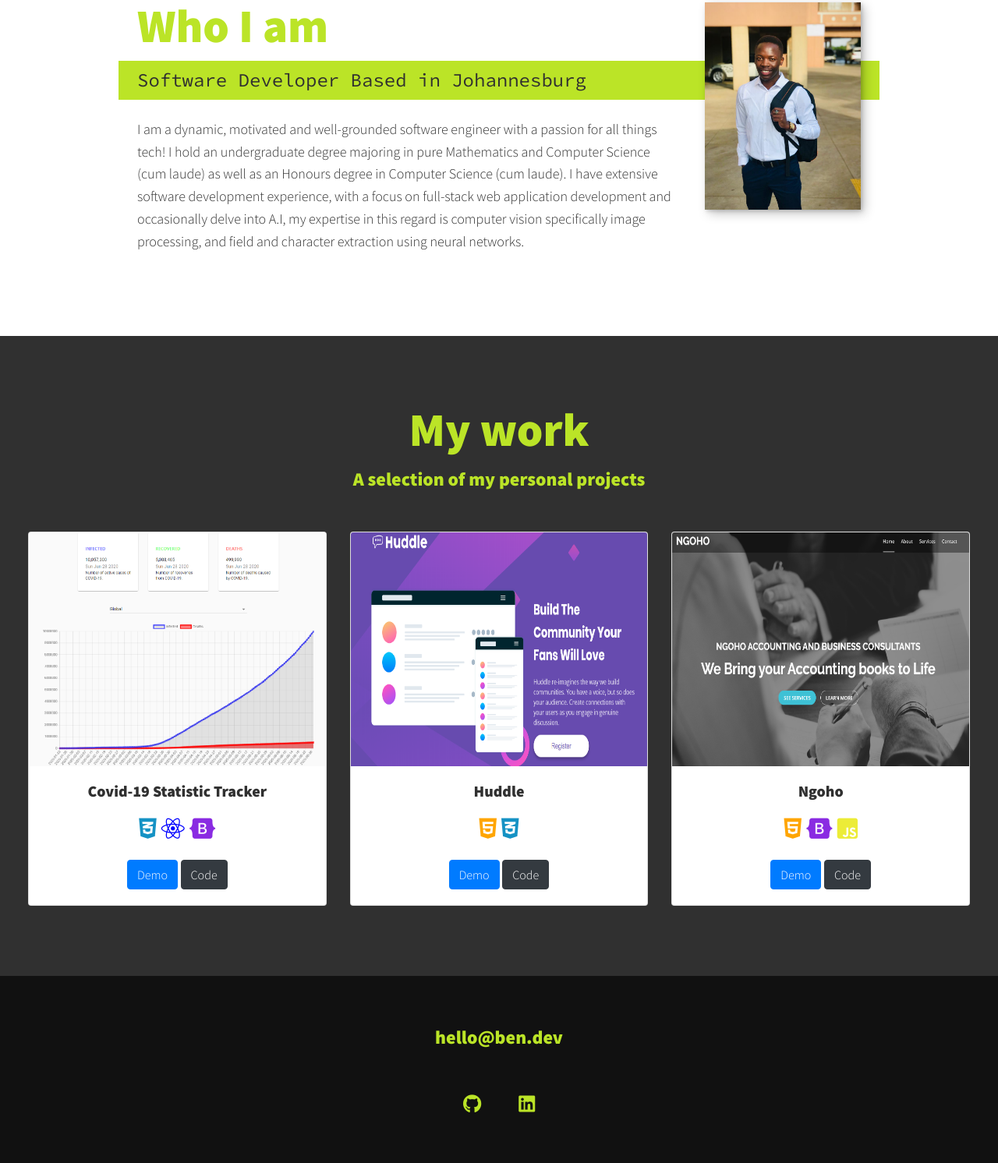
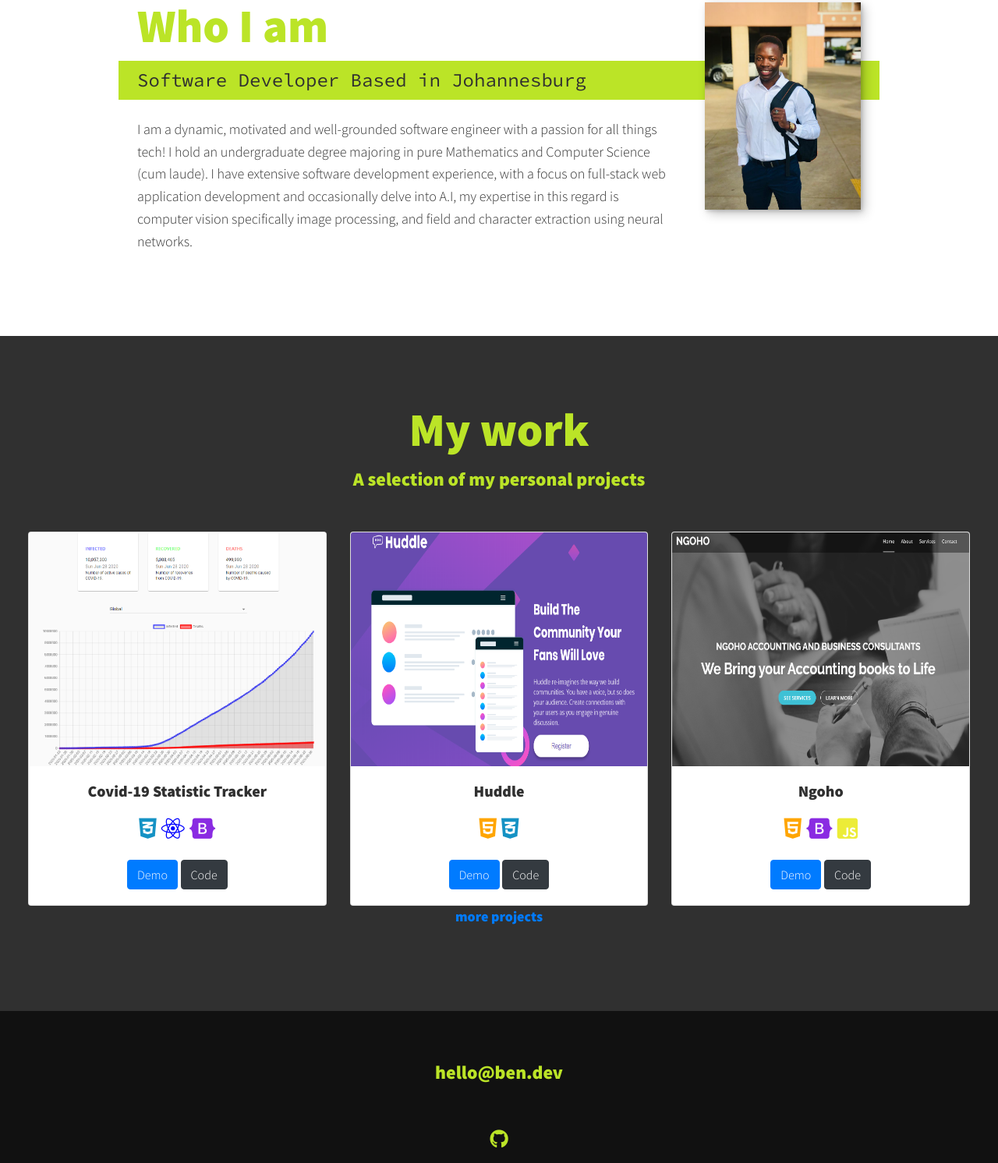
Before and after one commit to benardcharumbira/personal-portfolio, a website: page index.html in a window 1280 px wide. Shown: the part 1110-2602 px from the top of the page at 78% size. Drawn offline with nearby package versions, Linux system fonts and the light colour scheme.

Commit message:
content update

```diff
--- a/index.html
+++ b/index.html
@@ -102,8 +102,7 @@
         <p>
           I am a dynamic, motivated and well-grounded software engineer with a
           passion for all things tech! I hold an undergraduate degree majoring
-          in pure Mathematics and Computer Science (cum laude) as well as an
-          Honours degree in Computer Science (cum laude). I have extensive
+          in pure Mathematics and Computer Science (cum laude). I have extensive
           software development experience, with a focus on full-stack web
           application development and occasionally delve into A.I, my expertise
           in this regard is computer vision specifically image processing, and
@@ -193,6 +192,7 @@
           </div>
         </div>
       </div>
+      <p class="footer__link"><a href="https://github.com/benardcharumbira?tab=repositories">more projects</a></p>
     </section>
 
     <!-- footer -->
@@ -207,14 +207,14 @@
             <i class="fab fa-github"></i>
           </a>
         </li>
-        <li class="social-list__item">
+        <!-- <li class="social-list__item">
           <a
             href="https://www.linkedin.com/in/benard-charumbira-62a77711b/"
             class="social-list__link"
           >
             <i class="fab fa-linkedin"></i>
           </a>
-        </li>
+        </li> -->
       </ul>
     </footer>
 
```
